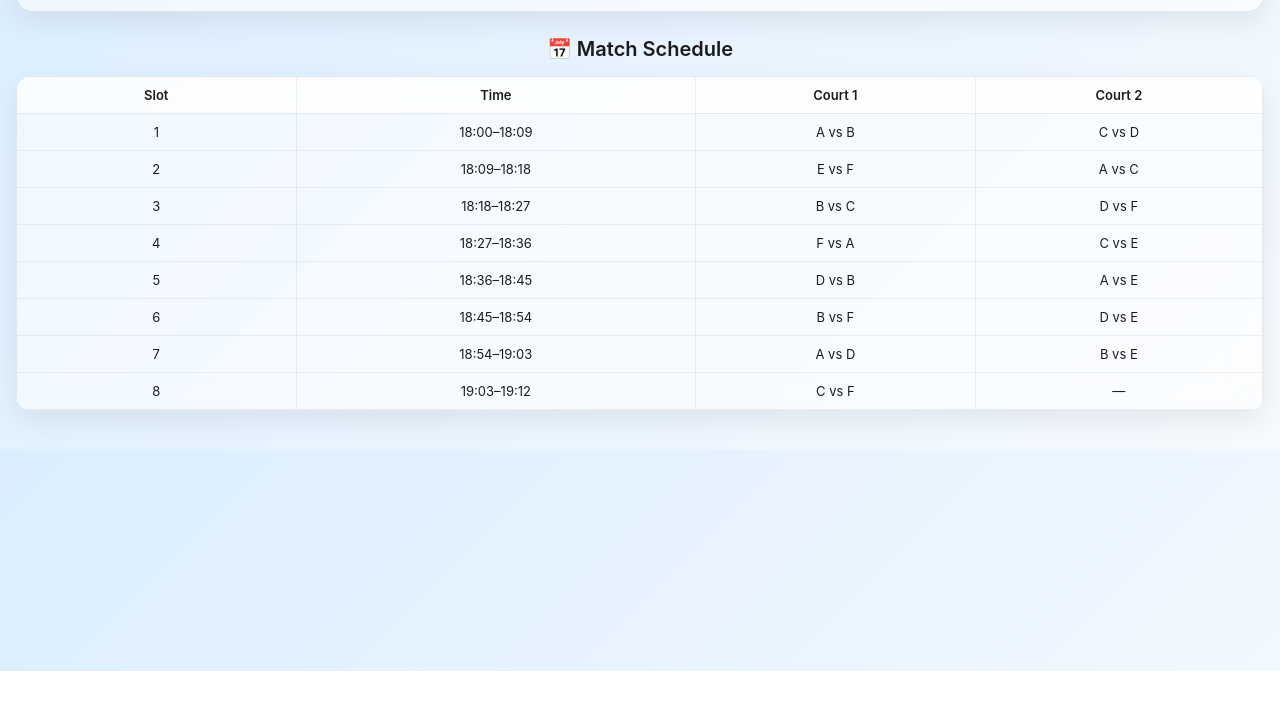
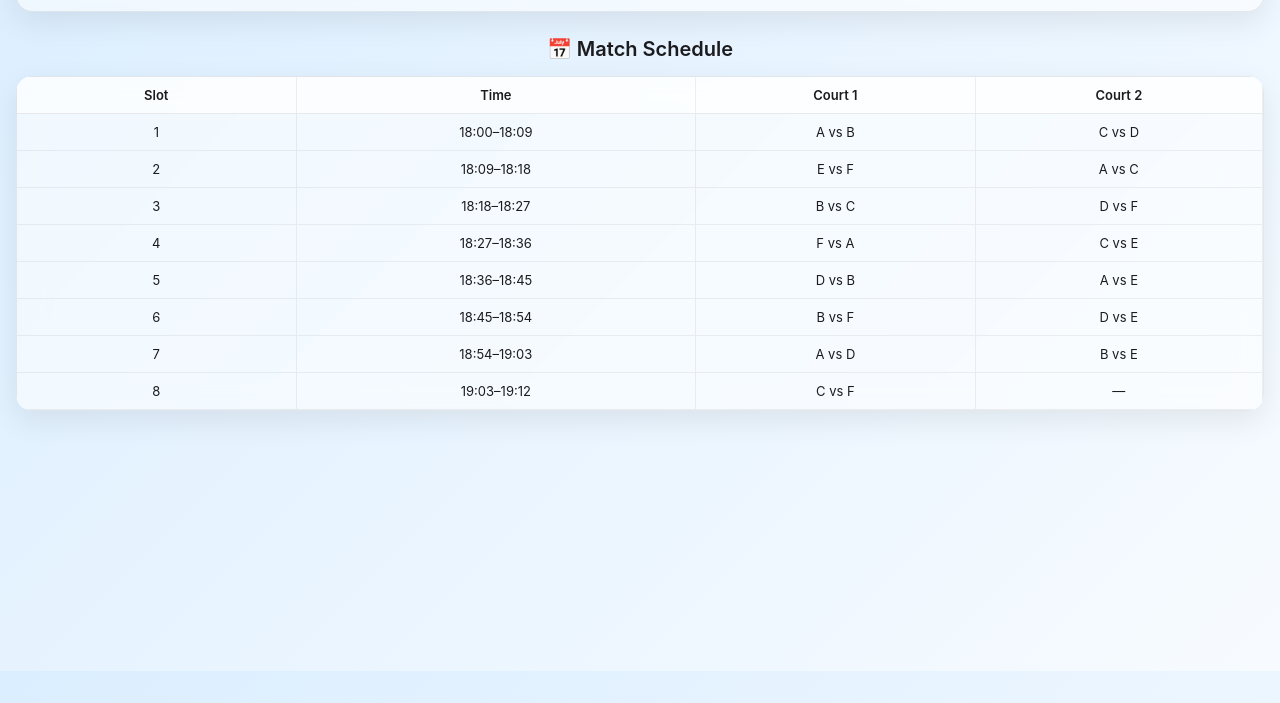
Before and after one commit to RalfsFogels/Volleyball-app, a plain HTML site: page index.html in a window 1280 px wide. Shown: the part 129-832 px from the top of the page. Before the commit the page ends 800 px from the top, so only its background shows below. Drawn offline with Linux system fonts and the light colour scheme.

Commit message:
Add fixed background attachment and min-height to body

```diff
--- a/index.html
+++ b/index.html
@@ -11,8 +11,10 @@ body {
   font-family: -apple-system, BlinkMacSystemFont, "Segoe UI", Roboto, Arial, sans-serif;
   padding: 16px;
   background: linear-gradient(135deg, #dbeeff, #f7fbff);
+  background-attachment: fixed; /* This keeps the gradient from resetting */
   color: #1c1c1e;
   margin: 0;
+  min-height: 100vh; /* This ensures the background covers the full screen height */
 }
 
 /* 🏐 ANIMATED BALLS - ADJUSTED FOR MOBILE */
```
